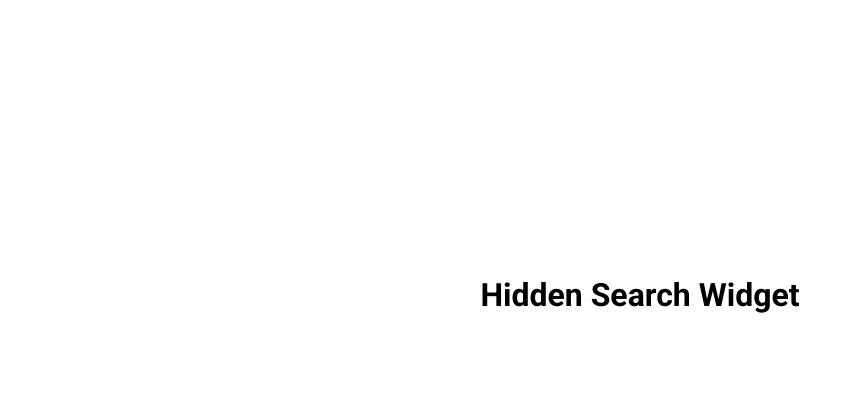
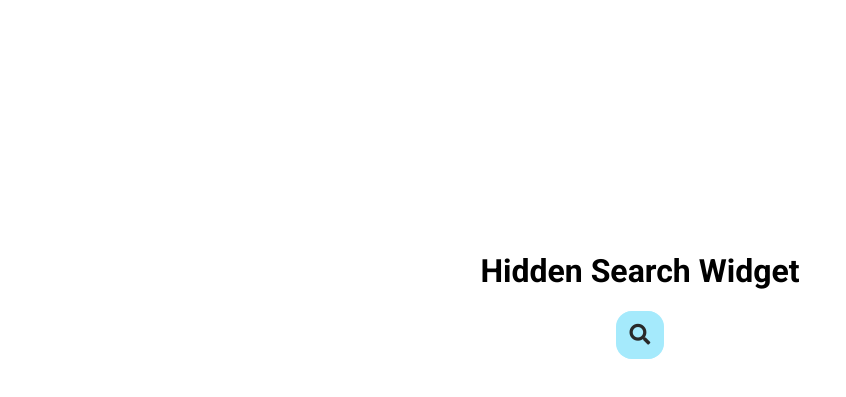
Before and after one commit to MarcIsCoding/Hidden-Search-Widget, a plain HTML site: page index.html in a window 1280 px wide. Shown: the part 105-502 px from the top of the page, without its empty margins (0-846 px from the left). Drawn offline with Linux system fonts and the light colour scheme.

Commit message:
Final v1

```diff
--- a/index.html
+++ b/index.html
@@ -4,7 +4,7 @@
     <meta charset="UTF-8">
     <meta name="viewport" content="width=device-width, initial-scale=1.0">
     <title>Hidden Search Widget</title>
-    <!-- <link rel="stylesheet" href="https://cdnjs.cloudflare.com/ajax/libs/font-awesome/5.15.1/css/all.min.css" integrity="sha512-+4zCK9k+qNFUR5X+cKL9EIR+ZOhtIloNl9GIKS57V1MyNsYpYcUrUeQc9vNfzsWfV28IaLL3i96P9sdNyeRssA==" crossorigin="anonymous" /> -->
+    <link rel="stylesheet" href="https://cdnjs.cloudflare.com/ajax/libs/font-awesome/5.15.1/css/all.min.css" integrity="sha512-+4zCK9k+qNFUR5X+cKL9EIR+ZOhtIloNl9GIKS57V1MyNsYpYcUrUeQc9vNfzsWfV28IaLL3i96P9sdNyeRssA==" crossorigin="anonymous" />
     <link rel="stylesheet" href="./style.css">
 </head>
 <body>
@@ -13,7 +13,12 @@
         <p>Marc Garside<br>Web-Dev</p>
     </div>
     <h1>Hidden Search Widget</h1>
-
+    <div class="search">
+        <input type="text" placeholder="Search..." class="input">
+        <button class="btn">
+            <i class="fas fa-search"></i>
+        </button>
+    </div>
     <script src="./script.js"></script>
 </body>
 </html>
--- a/script.js
+++ b/script.js
@@ -0,0 +1,8 @@
+const search = document.querySelector('.search')
+const btn = document.querySelector('.btn')
+const input = document.querySelector('.input')
+
+btn.addEventListener('click', () => {
+    search.classList.toggle('active')
+    input.focus()
+})
--- a/style.css
+++ b/style.css
@@ -3,6 +3,7 @@
   box-sizing: border-box;
 }
 body {
+  background: white;
   font-family: 'Roboto', sans-serif;
   display: flex;
   flex-direction: column;
@@ -27,3 +28,49 @@ body {
   font-size: 1.2rem;
   margin: 0;
 }
+.search {
+  position: relative;
+  height: 3rem;
+}
+.search .input {
+  font-family: inherit;
+  font-weight: bolder;
+  background-color: rgb(210, 246, 255);
+  color: rgb(41, 41, 41);
+  border: 0;
+  font-size: 1.1rem;
+  padding: 1rem;
+  height: 3rem;
+  width: 3rem;
+  transition: width 0.3s ease, border-radius 0.3s ease;
+  border-radius: 1rem;
+}
+.input::placeholder {
+  color: rgba(41, 41, 41, 0.5);
+}
+.btn {
+  background-color: rgb(165, 234, 252);
+  color: rgb(41, 41, 41);
+  border: 0;
+  cursor: pointer;
+  font-size: 1.3rem;
+  position: absolute;
+  top: 0;
+  left: 0;
+  height: 3rem;
+  width: 3rem;
+  transition: transform 0.3s ease, border-radius 0.3s ease;
+  border-radius: 1rem;
+}
+.btn:focus,
+.input:focus {
+  outline: none;
+}
+.search.active .input {
+  width: 12rem;
+  border-radius: 1rem 0 0 1rem;
+}
+.search.active .btn {
+  transform: translateX(11.75rem);
+  border-radius: 0 1rem 1rem 0;
+}
```
